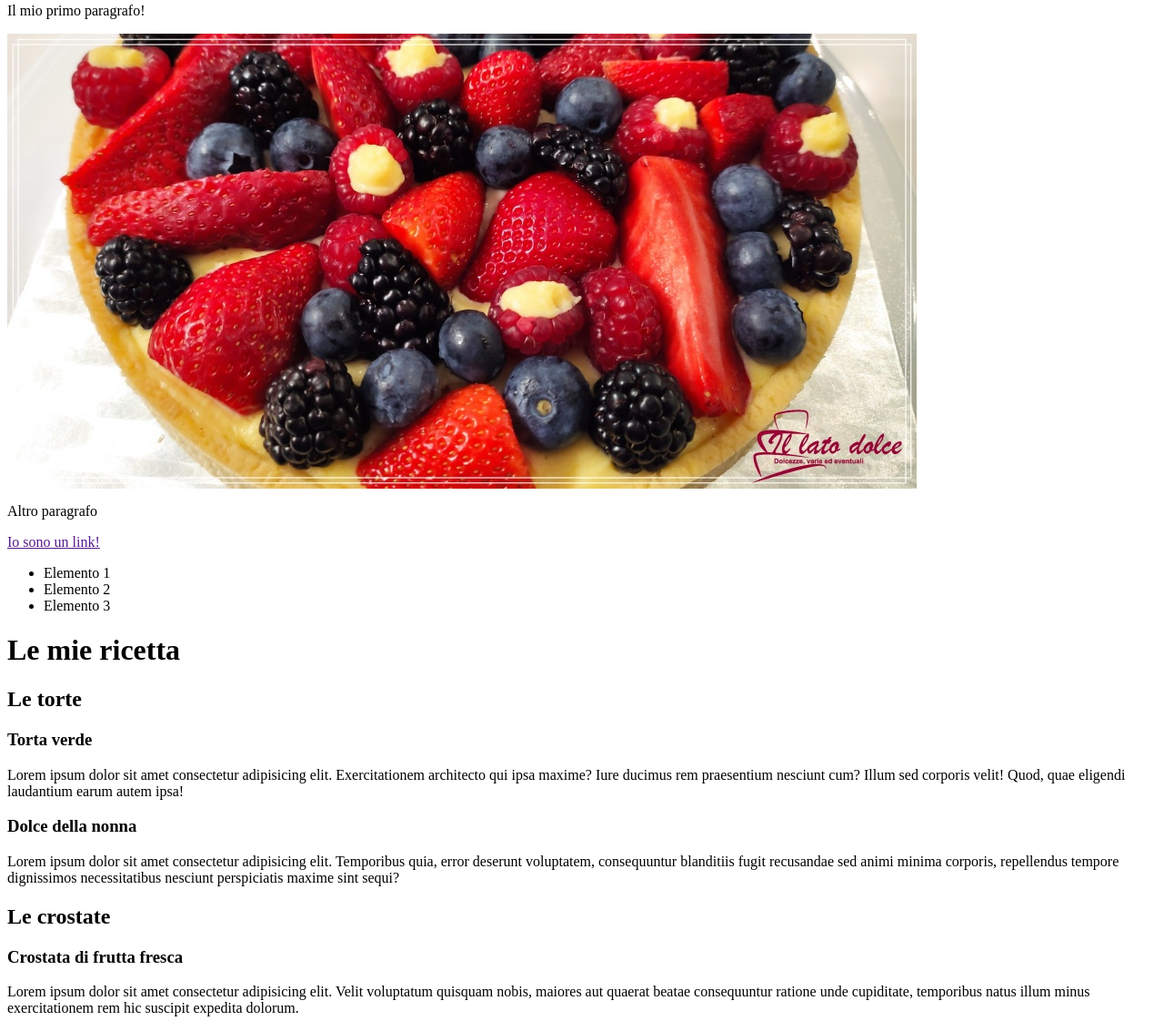
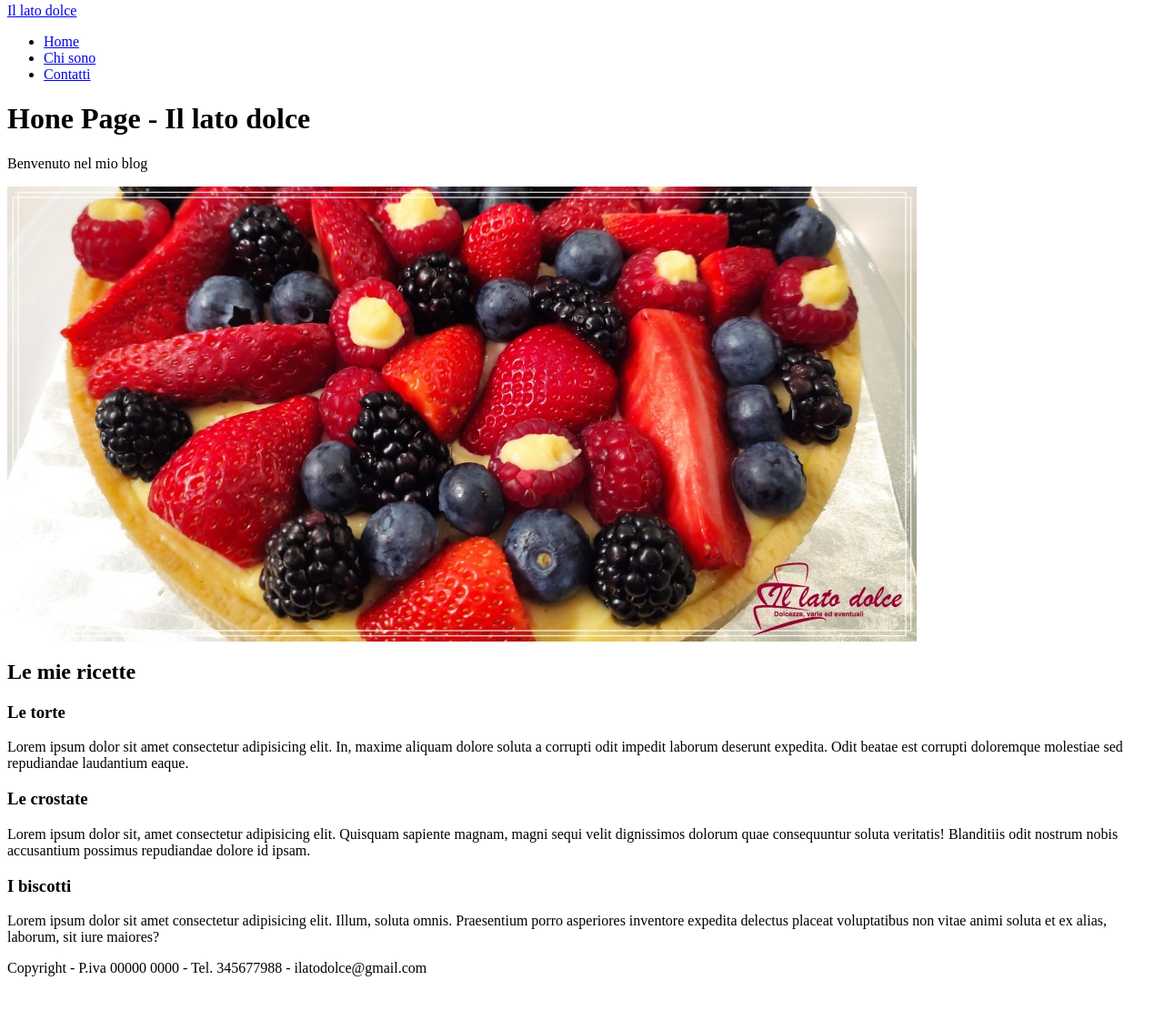
Before and after one commit to apodis4/sito-base, a plain HTML site: page index.html in a window 1280 px wide. Shown: the part 5-1138 px from the top of the page at 91% size. After the commit the page ends 1094 px from the top, so only its background shows below. Drawn offline with Linux system fonts and the light colour scheme.

Commit message:
Struttura base sito

```diff
--- a/index.html
+++ b/index.html
@@ -1,42 +1,53 @@
 <html>
 
     <head>
-        <title>Il mio primo sito</title>
+        <title>Home page</title>
     </head>
 
     <body>
 
-        <p>Il mio primo paragrafo!</p>
+        <header>
 
-        <img src="crostata-frutta.jpg" alt="Crostata di frutta">
+            <!-- header contiene nome sito e menu-->
+            <a href="index.html"> Il lato dolce </a>
 
-        <p>Altro paragrafo</p>
+            <ul>
+                <li> <a href="index.html"> Home </a> </li>
+                <li> <a href="chi-sono.html"> Chi sono </a> </li>
+                <li> <a href="contatti.html"> Contatti </a> </li>
+            </ul>
 
-        <a href="">Io sono un link!</a>
+        </header><!-- header -->
 
-        <ul>
-            <li>Elemento 1</li>
-            <li>Elemento 2</li>
-            <li>Elemento 3</li>
-        </ul>
+        <main>
 
-        <h1>Le mie ricetta</h1>
+            <h1>Hone Page - Il lato dolce</h1>
 
-        <h2>Le torte</h2>
+            <p>Benvenuto nel mio blog</p>
 
-        <h3>Torta verde</h3>
+            <img src="crostata-frutta.jpg" alt="Crostata di frutta">
 
-        <p>Lorem ipsum dolor sit amet consectetur adipisicing elit. Exercitationem architecto qui ipsa maxime? Iure ducimus rem praesentium nesciunt cum? Illum sed corporis velit! Quod, quae eligendi laudantium earum autem ipsa!</p>
+            <h2> Le mie ricette </h2>
 
-        <h3>Dolce della nonna</h3>
+            <h3> Le torte </h3>
 
-        <p>Lorem ipsum dolor sit amet consectetur adipisicing elit. Temporibus quia, error deserunt voluptatem, consequuntur blanditiis fugit recusandae sed animi minima corporis, repellendus tempore dignissimos necessitatibus nesciunt perspiciatis maxime sint sequi?</p>
+            <p>Lorem ipsum dolor sit amet consectetur adipisicing elit. In, maxime aliquam dolore soluta a corrupti odit impedit laborum deserunt expedita. Odit beatae est corrupti doloremque molestiae sed repudiandae laudantium eaque.</p>
 
-        <h2>Le crostate</h2>
+            <h3> Le crostate </h3>
 
-        <h3>Crostata di frutta fresca</h3>
+            <p>Lorem ipsum dolor sit, amet consectetur adipisicing elit. Quisquam sapiente magnam, magni sequi velit dignissimos dolorum quae consequuntur soluta veritatis! Blanditiis odit nostrum nobis accusantium possimus repudiandae dolore id ipsam.</p>
 
-        <p>Lorem ipsum dolor sit amet consectetur adipisicing elit. Velit voluptatum quisquam nobis, maiores aut quaerat beatae consequuntur ratione unde cupiditate, temporibus natus illum minus exercitationem rem hic suscipit expedita dolorum.</p>
+            <h3>I biscotti </h3>
+
+            <p>Lorem ipsum dolor sit amet consectetur adipisicing elit. Illum, soluta omnis. Praesentium porro asperiores inventore expedita delectus placeat voluptatibus non vitae animi soluta et ex alias, laborum, sit iure maiores?</p>
+
+        </main><!-- main -->
+
+        <footer>
+
+            <p>Copyright - P.iva 00000 0000 - Tel. 345677988 - ilatodolce@gmail.com</p>
+
+        </footer><!-- footer -->
 
     </body>
 
```
Also changed, not shown: chi-sono.html (added, +36 -0 lines), contatti.html (added, +36 -0 lines).
